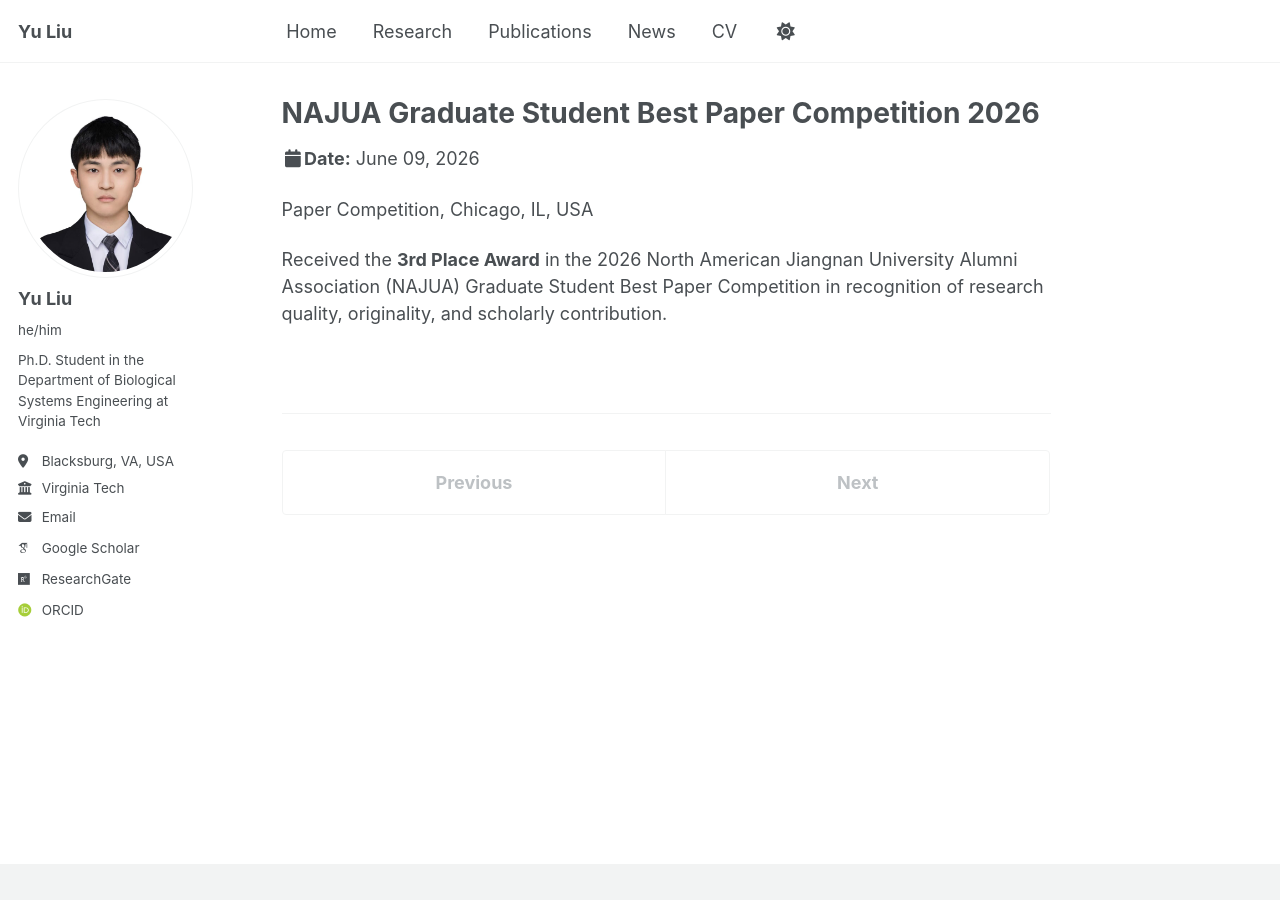
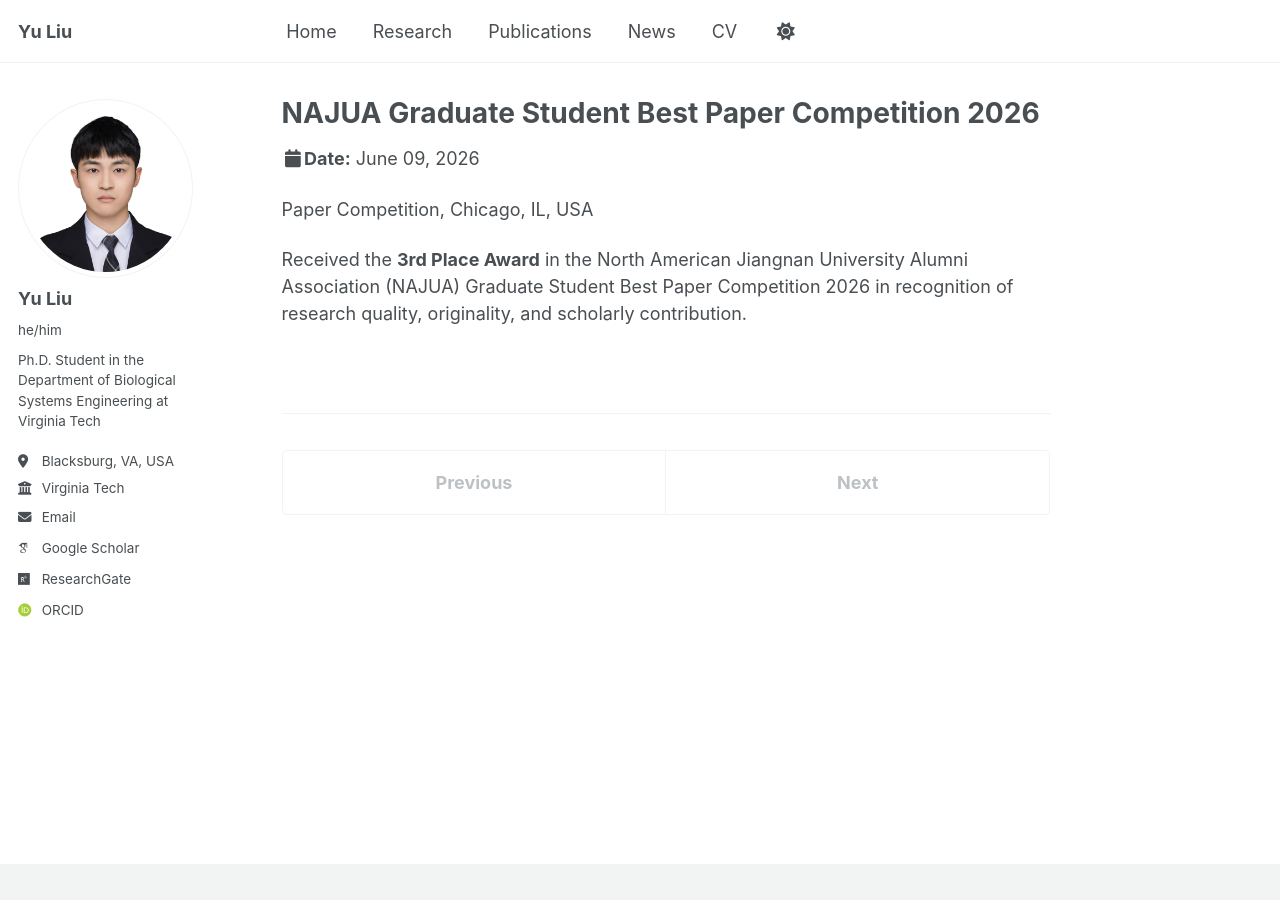
Before and after one commit to yuliu0322/yuliu0322.github.io, a Jekyll site: the page built from _talks/2026-06-09-NAJUA Graduate Student Best Paper Competition.md, in a window 1280 px wide. Built offline with Jekyll 4.4.1, drawn with Linux system fonts in a browser that asks for light colours; some web fonts are replaced; a script bundle is joined from its source files by our own code; library files that are not in the unit come from our copies.

```diff
--- a/_talks/2026-06-09-NAJUA Graduate Student Best Paper Competition.md
+++ b/_talks/2026-06-09-NAJUA Graduate Student Best Paper Competition.md
@@ -9,4 +9,4 @@ date: 2026-06-09
 
 Paper Competition, Chicago, IL, USA
 
-Received the **3rd Place Award** in the 2026 North American Jiangnan University Alumni Association (NAJUA) Graduate Student Best Paper Competition in recognition of research quality, originality, and scholarly contribution.
+Received the **3rd Place Award** in the North American Jiangnan University Alumni Association (NAJUA) Graduate Student Best Paper Competition 2026 in recognition of research quality, originality, and scholarly contribution.
```
